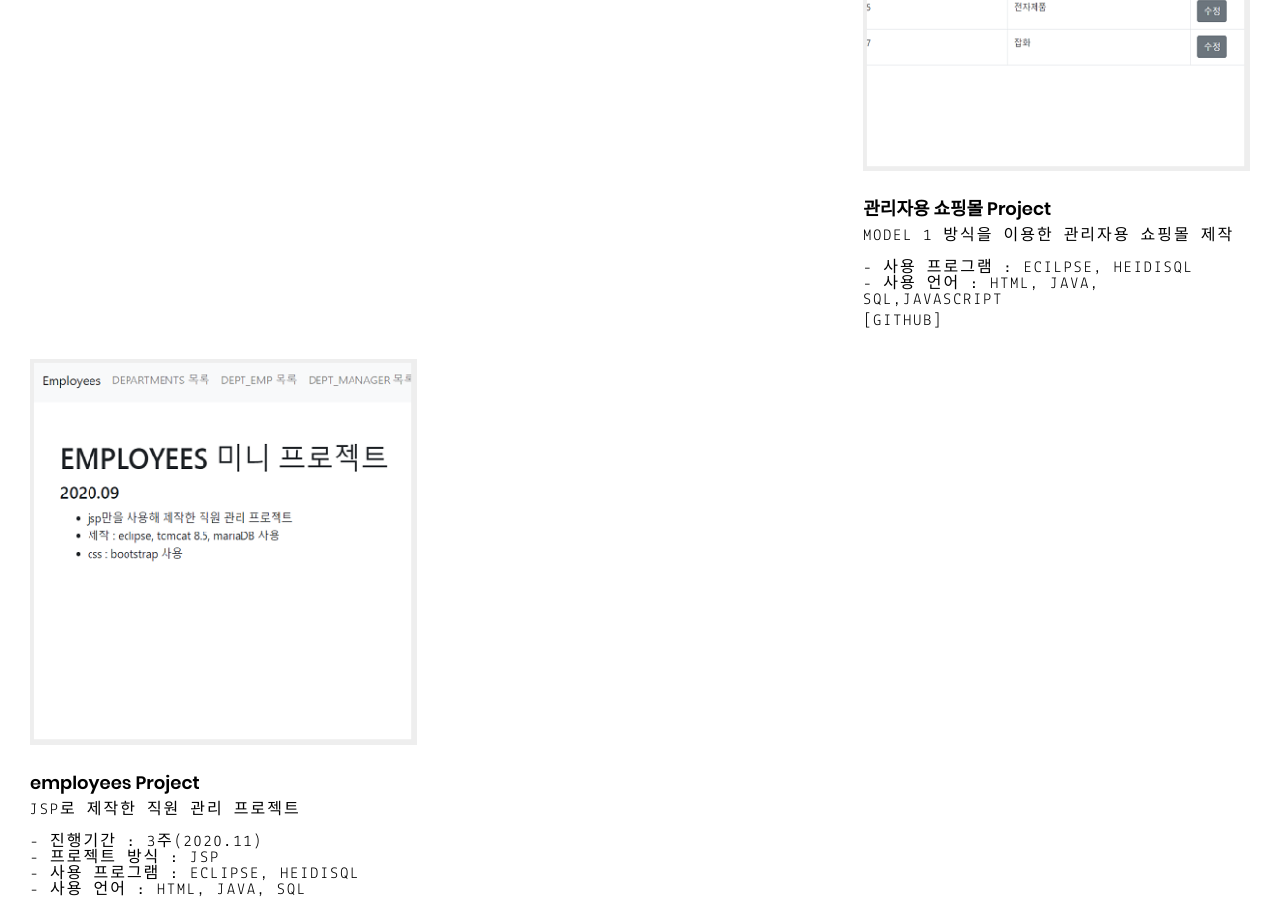
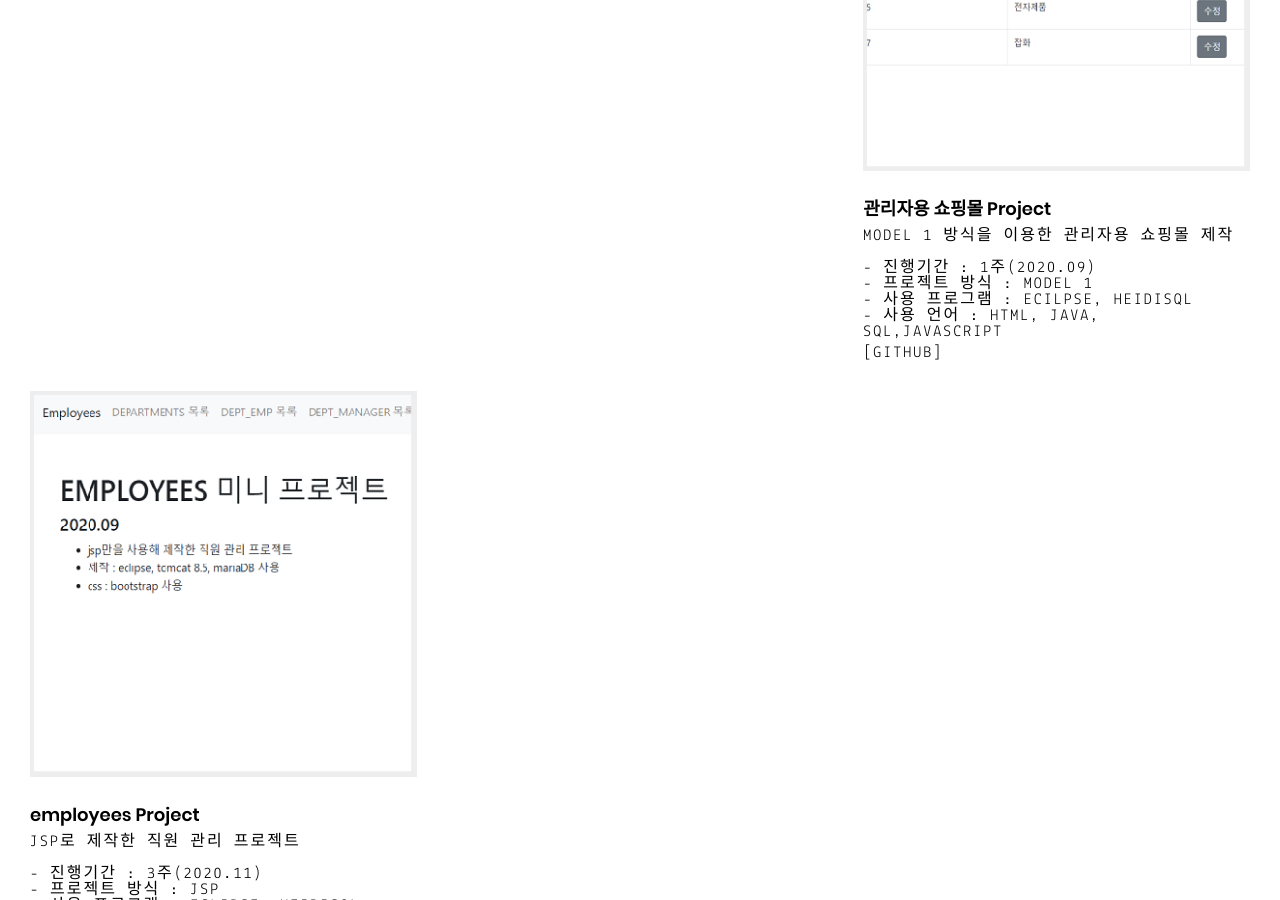
Before and after one commit to heairin1008/heairin1008.github.io, a Jekyll site: the page built from index.html, in a window 1280 px wide and 900 px high, scrolled down 1766 px. Built offline with Jekyll 4.4.1, drawn with Linux system fonts in a browser that asks for light colours.

Commit message:
Update and rename 2017-04-05-yellowpineapple.md to 2017-04-04-yellowpineapple.md

```diff
--- a/_posts/projects/2017-04-05-yellowpineapple.md
+++ b/_posts/projects/2017-04-04-yellowpineapple.md
@@ -10,6 +10,8 @@ project:
   title: "관리자용 쇼핑몰 Project"
   type: "MODEL 1 방식을 이용한 관리자용 쇼핑몰 제작<br>
           <br>
+         - 진행기간 : 1주(2020.09)<br>
+         - 프로젝트 방식 : MODEL 1<br>
          - 사용 프로그램 : Ecilpse, HeidiSQL<br>
          - 사용 언어 : Html, Java, SQL,JavaScript"
   url: "https://github.com/heairin1008/mall-admin"
```
